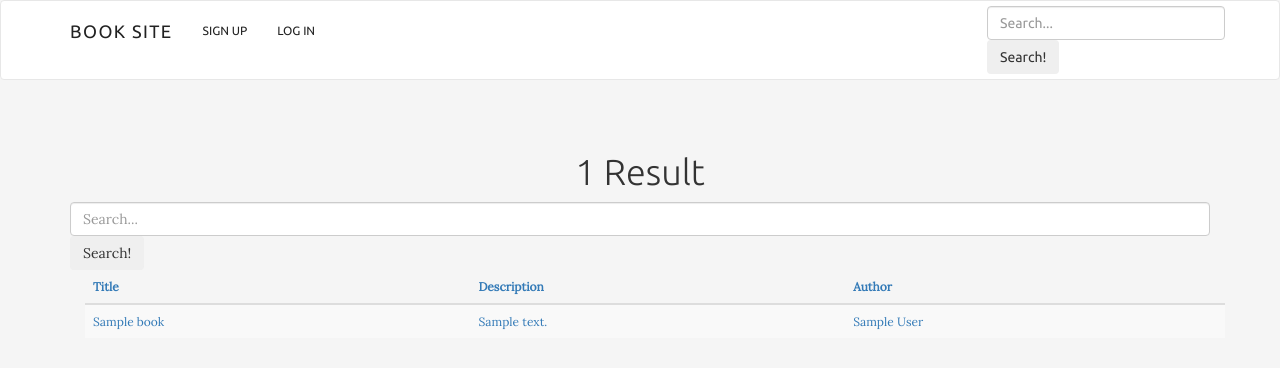
After one commit to Sajjad-H-Jaffry/BookSite, a Rails app: page /search in a window 1280 px wide. The commit adds this page. Shown: the top 368 px of the page. Run offline with Rails 7, Linux system fonts and the light colour scheme; tables that the repository leaves empty hold one stand-in row (values such as "Sample post"); style sheets or scripts are compiled from the project's sources; parts of the project's set-up code (start-up, migrations or seed data) failed here and were passed over; some libraries are stand-ins or nearby versions.

Commit message:
added_ransacK_search_bar

```diff
--- /dev/null
+++ b/app/assets/stylesheets/search.scss
@@ -0,0 +1,3 @@
+// Place all the styles related to the search controller here.
+// They will automatically be included in application.css.
+// You can use Sass (SCSS) here: https://sass-lang.com/
--- a/app/controllers/application_controller.rb
+++ b/app/controllers/application_controller.rb
@@ -1,10 +1,15 @@
 class ApplicationController < ActionController::Base
     before_action :authenticate_user!, only: [:new, :edit]
+    before_action :set_query
+
+    def set_query
+        @query = Book.ransack(params[:q])
+    end
 
     include Pundit
     protect_from_forgery with: :exception
-rescue_from Pundit::NotAuthorizedError do
-redirect_to root_url, alert: "you dont have acess to this page"
+    rescue_from Pundit::NotAuthorizedError do
+    redirect_to root_url, alert: "you dont have acess to this page"
 end
 
 end
--- /dev/null
+++ b/app/controllers/search_controller.rb
@@ -0,0 +1,6 @@
+class SearchController < ApplicationController
+  def index
+    @query = Book.ransack(params[:q])
+    @books = @query.result(distinct: true)
+  end
+end
--- /dev/null
+++ b/app/helpers/search_helper.rb
@@ -0,0 +1,2 @@
+module SearchHelper
+end
--- a/app/views/books/_form.html.erb
+++ b/app/views/books/_form.html.erb
@@ -1,4 +1,8 @@
 <%= simple_form_for @book, html: { multipart: true } do |f| %>
+    <%= f.input :category_id do %>
+      <%= f.select :category_id, Category.all.map{|c| [c.name,c.id]}, :prompt => "Select a category" %>
+    <% end %>
+
     <%= f.file_field :book_img %>
     <%= f.input :title, label: "Book Title" %>
     <%= f.input :description, as: :text%>
--- a/app/views/layouts/application.html.erb
+++ b/app/views/layouts/application.html.erb
@@ -31,6 +31,7 @@
       </ul>
 
       <ul class="nav navbar-nav navbar-right">
+        <%= render "search/form" %>
 
         <% if user_signed_in? %>
           <li><%= link_to "Add Book", new_book_path %></li>
--- /dev/null
+++ b/app/views/search/_form.html.erb
@@ -0,0 +1,6 @@
+<%= search_form_for(@query, url: search_path, method: :get, class:'d-flex') do |f| %>
+    <%= f.search_field :title_or_description_or_author_cont,
+    placeholder: "Search...",
+    class: "form-control me-2"  %>
+    <%= f.submit "Search!", class:"btn btn-outline-success" %>
+<% end %>
--- /dev/null
+++ b/app/views/search/index.html.erb
@@ -0,0 +1,23 @@
+<h1 class="text-center"><%= pluralize(@books.count, "Result"    ) %></h1>
+<%= render "search/form" %>
+
+<div class="container">
+    <table class="table table-dark table-striped">
+        <thead>
+            <tr>
+                <th><%= sort_link(@query, :title, "Title", default_order: :asc) %></th>
+                <th><%= sort_link(@query, :description, "Description") %></th>
+                <th><%= sort_link(@query, :author, "Author") %></th>
+            </tr>
+        </thead>
+        <tbody>
+            <% @books.each do |book| %>
+                <tr>
+                    <td><%= link_to book.title, book %></td>
+                    <td><%= link_to book.description.truncate(25), book %></td>
+                    <td><%= link_to book.author, book %></td>
+                </tr>
+            <% end %>
+        </tbody>
+    </table>
+</div>
--- a/config/routes.rb
+++ b/config/routes.rb
@@ -1,4 +1,5 @@
 Rails.application.routes.draw do
+  get 'search', to: 'search#index'
   post '/rate' => 'rater#create', :as => 'rate'
   devise_for :users
 
```
Also changed, not shown: app/controllers/books_controller.rb (+6 -9 lines), app/models/book.rb (+3 -4 lines), test/controllers/search_controller_test.rb (added, +9 -0 lines), 6 other files.
